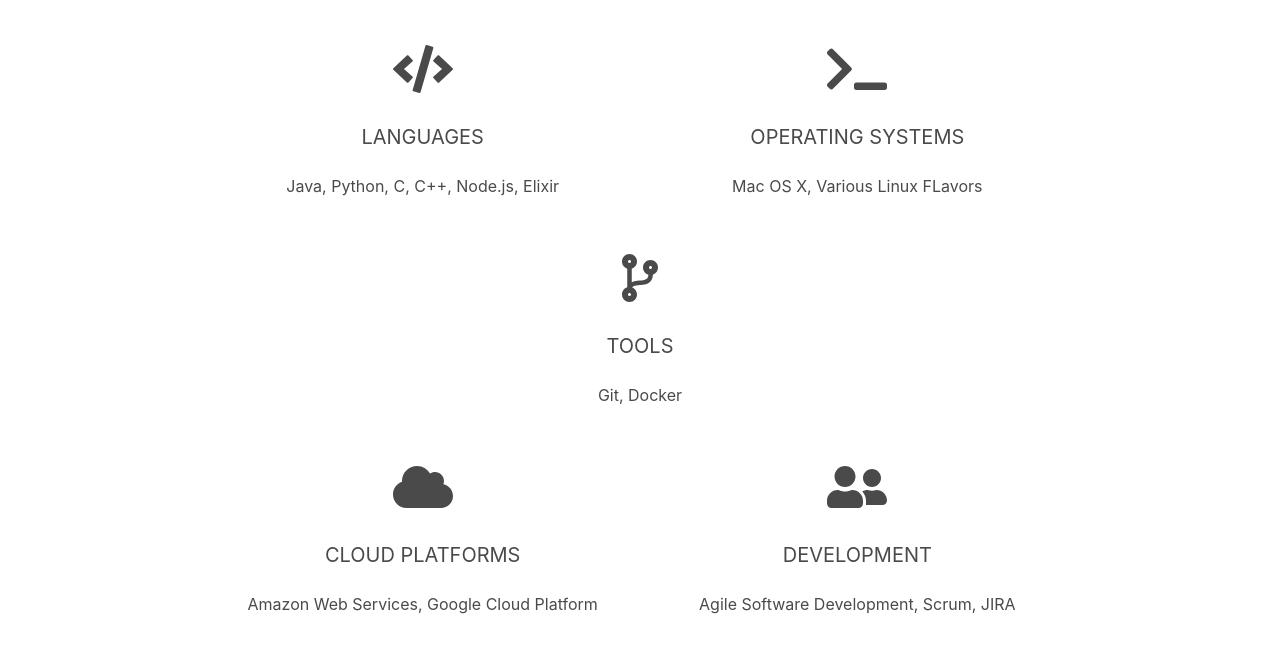
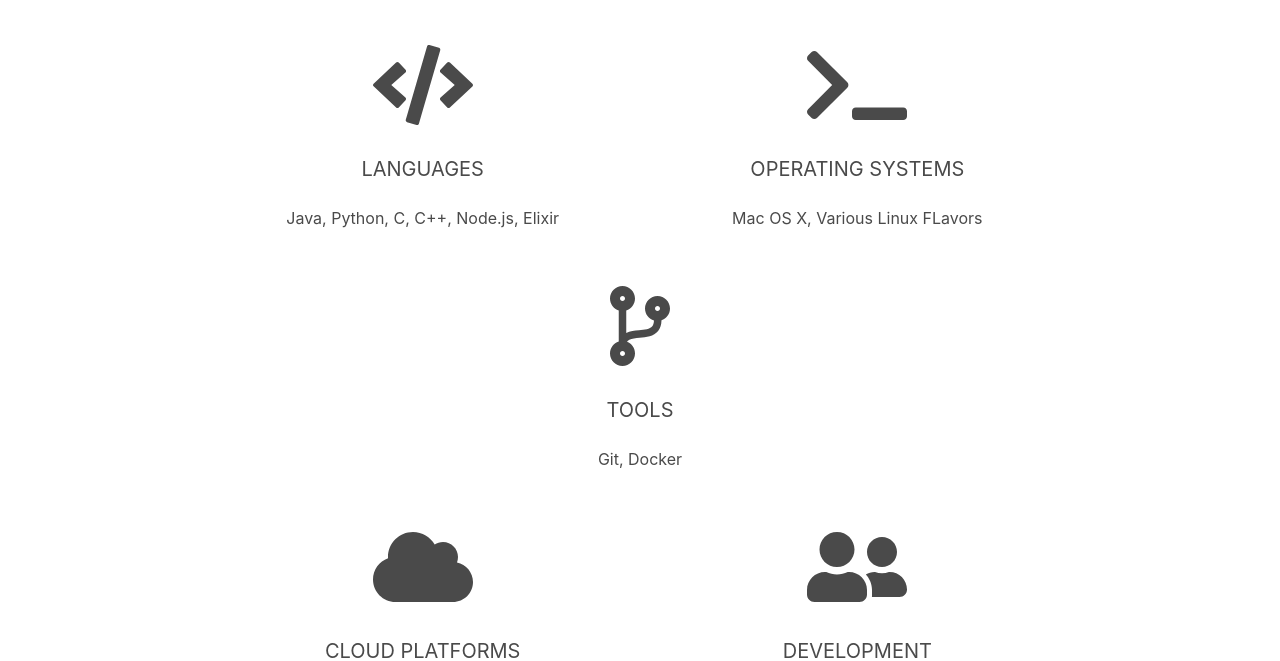
Before and after one commit to dince16/personal, a plain HTML site: page skills.html in a window 1280 px wide. Shown: the part 139-800 px from the top of the page. Drawn offline with nearby package versions, Linux system fonts and the light colour scheme.

Commit message:
make skills icons larger

```diff
--- a/skills.html
+++ b/skills.html
@@ -51,19 +51,19 @@
       </div>
       <div class="columns is-multiline is-mobile is-centered has-text-centered">
         <div class="column is-one-third-desktop is-two-fifths-tablet is-two-thirds-mobile">
-            <p class="skill-icon"><i class="fas fa-code fa-3x"></i></p>
+            <p class="skill-icon"><i class="fas fa-code fa-5x"></i></p>
             <h2 class="subtitle">LANGUAGES</h2>
             <p class="skill-label">Java, Python, C, C++, Node.js, Elixir</p>
         </div>
         <div class="column is-one-third-desktop is-two-fifths-tablet is-two-thirds-mobile">
-            <p class="skill-icon"><i class="fas fa-terminal fa-3x"></i></p>
+            <p class="skill-icon"><i class="fas fa-terminal fa-5x"></i></p>
             <h2 class="subtitle">OPERATING SYSTEMS</h2>
             <p class="skill-label">Mac OS X, Various Linux FLavors</p>
         </div>
       </div>
       <div class="columns is-multiline is-mobile is-centered has-text-centered">
         <div class="column is-one-half-desktop is-two-fifths-tablet is-two-thirds-mobile">
-          <p class="skill-icon"><i class="fas fa-code-branch fa-3x"></i></p>
+          <p class="skill-icon"><i class="fas fa-code-branch fa-5x"></i></p>
           <h2 class="subtitle">TOOLS</h2>
           <p class="skill-label">Git, Docker</p>
         </div>
@@ -72,12 +72,12 @@
      <div class="columns is-multiline is-mobile is-centered has-text-centered">
 
        <div class="column is-one-third-desktop is-two-fifths-tablet is-two-thirds-mobile">
-           <p class="skill-icon"><i class="fas fa-cloud fa-3x"></i></p>
+           <p class="skill-icon"><i class="fas fa-cloud fa-5x"></i></p>
            <h2 class="subtitle">CLOUD PLATFORMS</h2>
            <p class="skill-label">Amazon Web Services, Google Cloud Platform</p>
        </div>
         <div class="column is-one-third-desktop is-two-fifths-tablet is-two-thirds-mobile">
-          <p class="skill-icon"><i class="fas fa-user-friends fa-3x"></i></p>
+          <p class="skill-icon"><i class="fas fa-user-friends fa-5x"></i></p>
             <h2 class="subtitle">DEVELOPMENT</h2>
             <p class="skill-label">Agile Software Development, Scrum, JIRA</p>
         </div>
```
